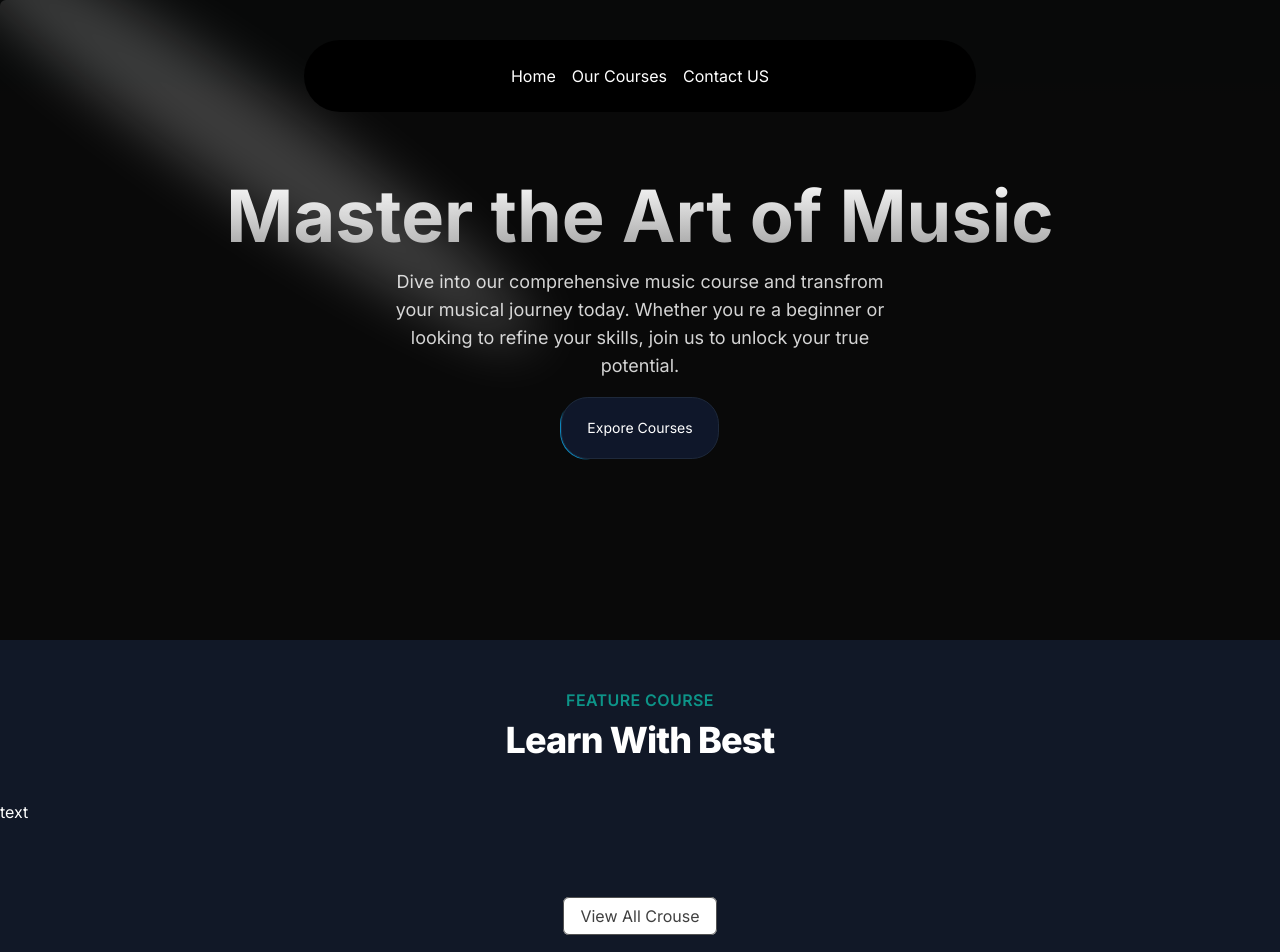
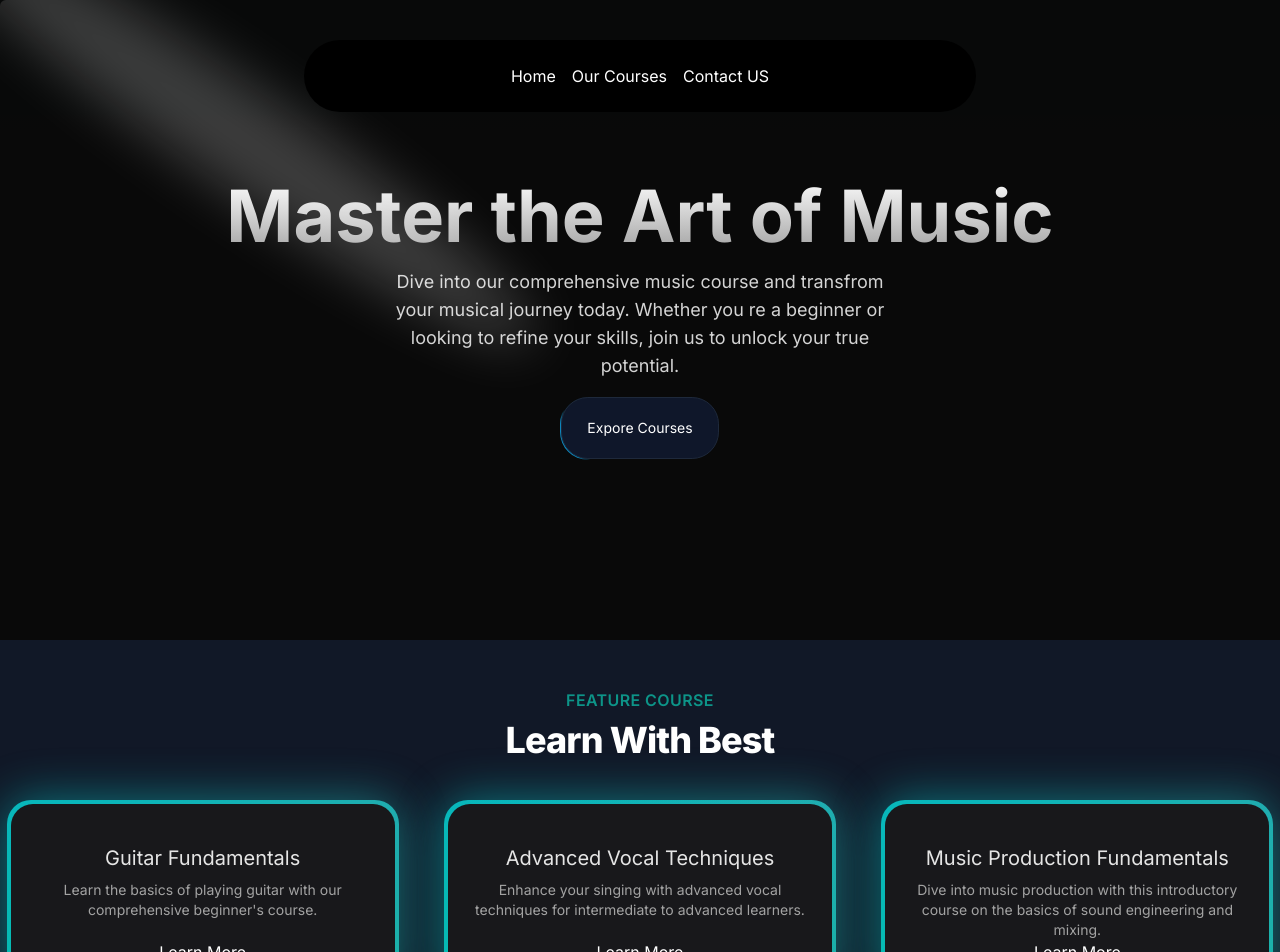
Before and after one commit to HabiburRahnan/music-art, a Next.js app: page / in a window 1280 px wide. Shown: the top 952 px of the page. Built offline with nearby package versions, Linux system fonts and the light colour scheme.

Commit message:
completed feature course and design

```diff
--- a/src/components/FeatureCourse.tsx
+++ b/src/components/FeatureCourse.tsx
@@ -1,6 +1,7 @@
+"use client";
 import Link from "next/link";
 import courseData from "../data/music-data.json";
-
+import { BackgroundGradient } from "./ui/background-gradient";
 
 interface Course {
   id: number;
@@ -10,14 +11,15 @@
   price: number;
   instructor: string;
   isFeatured: boolean;
-
 }
 const FeatureCourse = () => {
- const  featureCourse =courseData.courses.filter((course:Course) => course.isFeatured);
+  const featureCourse = courseData.courses.filter(
+    (course: Course) => course.isFeatured
+  );
 
   return (
-    <div className="py-12 bg-gray-900">
-      <div>
+    <div className=" py-12 bg-gray-900">
+      <div className="container mx-auto">
         <div className="text-center">
           <h2 className="text-base text-teal-600 font-semibold tracking-wide uppercase">
             FEATURE COURSE
@@ -28,13 +30,27 @@
         </div>
       </div>
 
-      <div className="mt-10">
+      <div className="mt-10 container mx-auto">
         <div className="grid grid-cols-1 sm:grid-cols-2 lg:grid-cols-3 gap-8 justify-center">
-          text
+          {featureCourse.map((course: Course) => (
+            <div key={course.id} className="flex justify-center">
+              <BackgroundGradient className="flex flex-col rounded-[22px] bg-white dark:bg-zinc-900 overflow-hidden h-full max-w-sm">
+                <div className="p-4 sm:p-6 flex flex-col items-center text-center flex-grow">
+                  <p className="text-lg sm:text-xl text-black mt-4 mb-2 dark:text-neutral-200">
+                    {course.title}
+                  </p>
+                  <p className="text-sm text-neutral-600 dark:text-neutral-400 flex-grow">
+                    {course.description}
+                  </p>
+                  <Link href={`/courses/${course.slug}`}>Learn More</Link>
+                </div>
+              </BackgroundGradient>
+            </div>
+          ))}
         </div>
       </div>
 
-      <div className="mt-20 text-center">
+      <div className="container mx-auto mt-20 text-center">
         <Link
           href="/courses"
           className="px-4 py-2 rounded-md border border-neutral-600 text-neutral-700 bg-white hover:bg-gray-100 translation duration-200"
```
